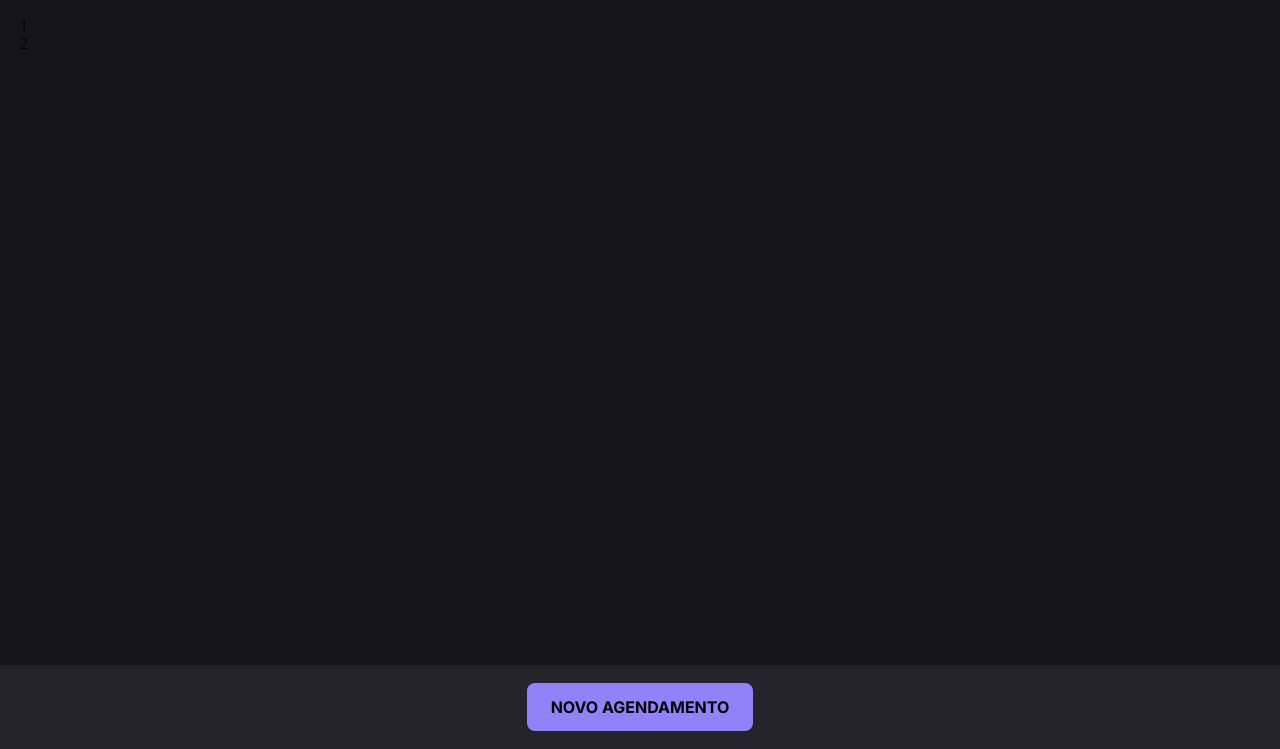
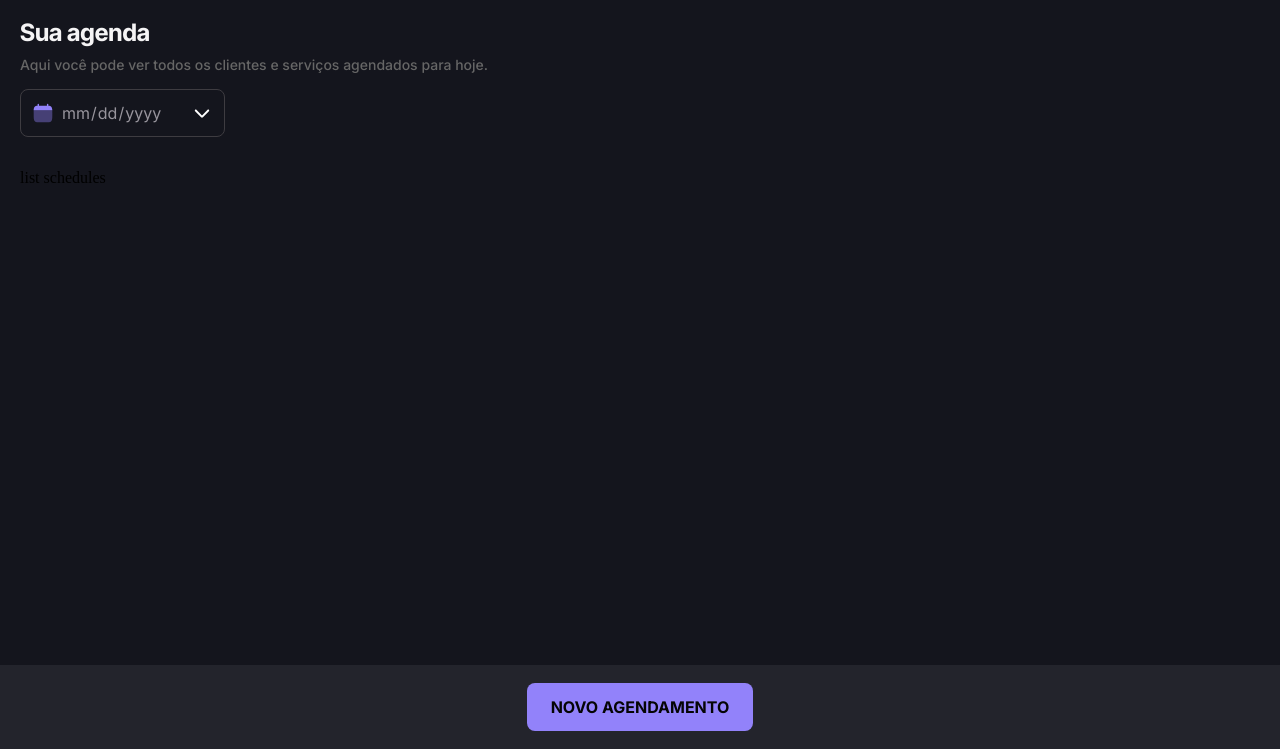
Before and after one commit to macedocmateus/mundo-pet, a plain HTML site: page index.html in a window 1280 px wide. Shown: the part 51-800 px from the top of the page. Drawn offline with Linux system fonts and the light colour scheme; a web font is replaced by a local one.

Commit message:
add main content header

```diff
--- a/index.html
+++ b/index.html
@@ -20,12 +20,24 @@
     </header>
 
     <main>
-        <div>1</div>
-        <div>2</div>
+        <div class="schedule-header">
+            <div class="schedule-title">
+                <h1>Sua agenda</h1>
+                <p>Aqui você pode ver todos os clientes e serviços agendados para hoje.</p>
+            </div>
+            <div class="calendar">
+                <label class="calendar-wrapper">
+                    <img src="./assets/calendar.svg" alt="Ícone de calendário">
+                    <input type="date" class="select-date" id="select-date">
+                    <img src="./assets/arrow-down.svg" alt="Ícone de seta apontando para baixo">
+                </label>
+            </div>
+        </div>
+        <div>list schedules</div>
     </main>
 
     <footer>
-        <button type="button">NOVO AGENDAMENTO</button>
+        <button type="button" id="new-schedule">NOVO AGENDAMENTO</button>
     </footer>
 </body>
 </html>
--- a/style.css
+++ b/style.css
@@ -1,5 +1,6 @@
 :root {
     --content-primary: #fff;
+    --content-title: #f5f4f5;
     --content-secondary: #98959d;
     --content-tertiary: #666666;
     --content-brand: #9282fa;
@@ -83,6 +84,66 @@ main {
     flex-direction: column;
     flex: 1;
     padding: 0.75rem 1.25rem;
+    gap: 2rem;
+}
+
+.schedule-header {
+    display: flex;
+    flex-direction: column;
+    gap: 0.75rem;
+}
+
+.schedule-title {
+    display: flex;
+    flex-direction: column;
+    gap: 0.25rem;
+}
+
+.schedule-title h1 {
+    font: var(--font-title);
+    color: var(--content-title);
+}
+
+.schedule-title p {
+    font: var(--paragraph-medium);
+    color: var(--content-tertiary);
+}
+
+.calendar {
+    width: fit-content;
+}
+
+.calendar-wrapper {
+    display: flex;
+    align-items: center;
+    border: 1px solid var(--border-primary);
+    padding: 0.75rem;
+    width: fit-content;
+    height: 3rem;
+    gap: 0.5rem;
+    border-radius: 0.5rem;
+    position: relative;
+}
+
+.select-date {
+    -webkit-appearance: none;
+    -moz-appearance: none;
+    appearance: none;
+    background-color: transparent;
+    font: 400 1rem/1.5 'Inter', sans-serif;
+    color: var(--content-secondary);
+}
+
+.select-date::-webkit-calendar-picker-indicator {
+    opacity: 0;
+    cursor: pointer;
+    width: 98%;
+    position: absolute;
+    left: 0;
+}
+
+.select-date::-moz-calendar-picker-indicator {
+    display: none;
 }
 
 footer {
```
Also changed, not shown: assets/arrow-down.svg (added).
